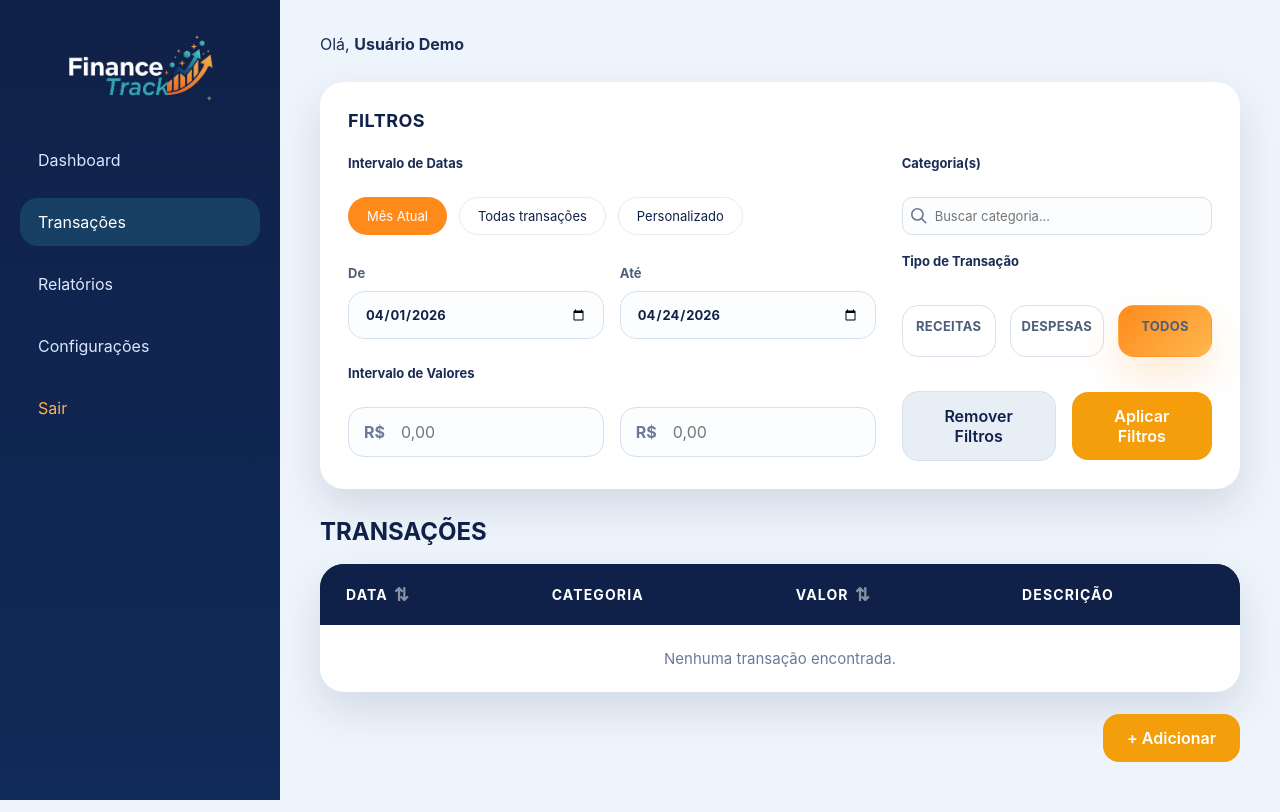
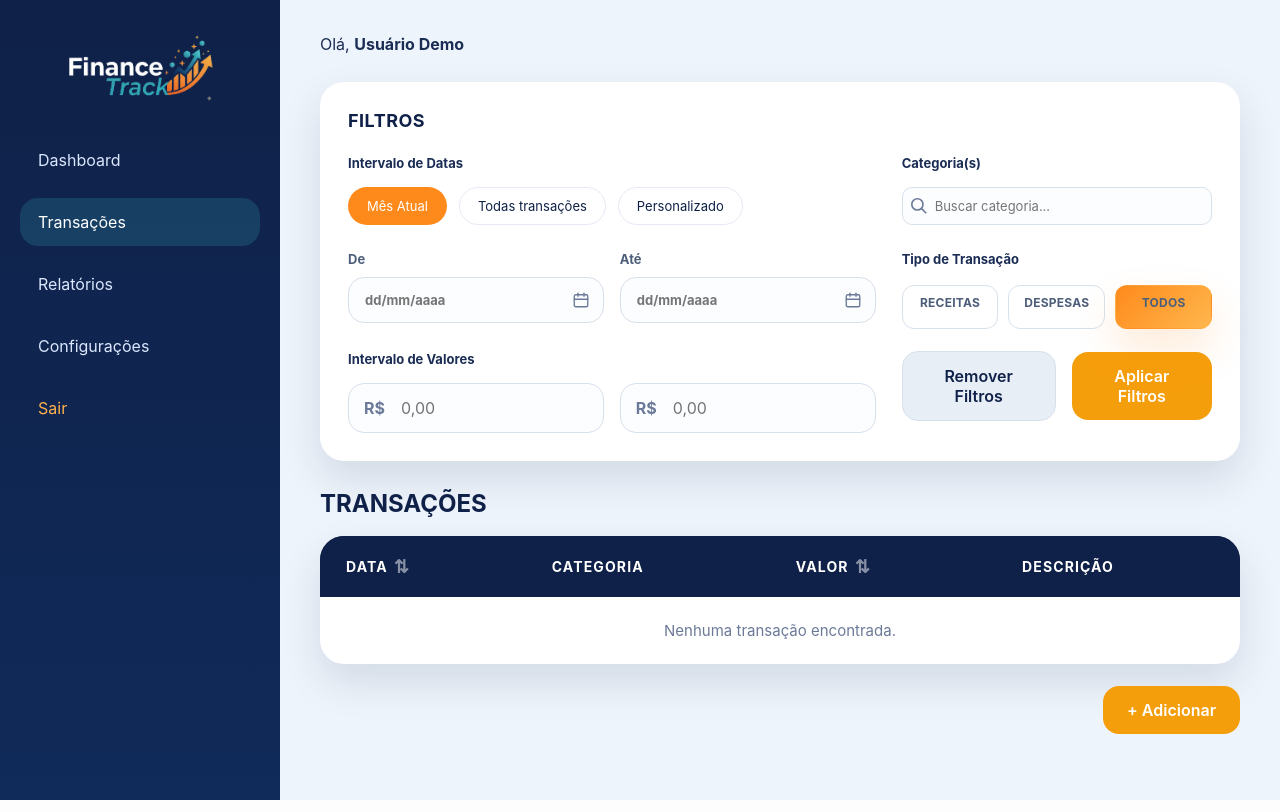
Before and after one commit to edu-mota749/FinanceTrack, a Flask app: page /transacoes in a window 1280 px wide. Run offline with Flask 3, Linux system fonts and the light colour scheme; the visitor is signed in with stand-in values (Sample User, id 1).

Commit message:
FinanceTrack 1.0

```diff
--- a/app.py
+++ b/app.py
@@ -614,6 +614,21 @@ def build_dashboard_data(user, period="month", selected_month=None, selected_yea
 
 
 def build_transaction_query(user):
+    def parse_filter_value(raw_value):
+        value = (raw_value or "").strip()
+        if not value:
+            return None
+
+        value = value.replace("R$", "").replace(" ", "")
+
+        if "," in value:
+            value = value.replace(".", "").replace(",", ".")
+
+        try:
+            return float(value)
+        except ValueError:
+            return None
+
     query = Transaction.query.filter(Transaction.user_id == user.id)
     start_date = (request.args.get("start_date") or "").strip()
     end_date = (request.args.get("end_date") or "").strip()
@@ -633,16 +648,20 @@ def build_transaction_query(user):
         query = query.filter(Transaction.category_id.in_(valid_category_ids))
     if tipo in ["income", "expense"]:
         query = query.filter(Transaction.type == tipo)
+
+    signed_amount = case(
+        (Transaction.type == "expense", -Transaction.amount),
+        else_=Transaction.amount,
+    )
+
     if min_value:
-        try:
-            query = query.filter(Transaction.amount >= float(min_value.replace(',', '.')))
-        except ValueError:
-            pass
+        parsed_min = parse_filter_value(min_value)
+        if parsed_min is not None:
+            query = query.filter(signed_amount >= parsed_min)
     if max_value:
-        try:
-            query = query.filter(Transaction.amount <= float(max_value.replace(',', '.')))
-        except ValueError:
-            pass
+        parsed_max = parse_filter_value(max_value)
+        if parsed_max is not None:
+            query = query.filter(signed_amount <= parsed_max)
 
     # Apply sorting
     if sort_by and sort_dir:
@@ -652,10 +671,6 @@ def build_transaction_query(user):
             elif sort_dir == "decrescente":
                 query = query.order_by(Transaction.date.desc())
         elif sort_by == "valor":
-            signed_amount = case(
-                (Transaction.type == "expense", -Transaction.amount),
-                else_=Transaction.amount,
-            )
             if sort_dir == "crescente":
                 query = query.order_by(signed_amount.asc())
             elif sort_dir == "decrescente":
--- a/static/css/style.css
+++ b/static/css/style.css
@@ -676,6 +676,34 @@ input:focus {
 .filter-group {
     display: grid;
     gap: 18px;
+}
+
+.transactions-filter-grid {
+    display: grid;
+    grid-template-columns: 1.7fr 1fr;
+    column-gap: 26px;
+    row-gap: 14px;
+    align-items: start;
+}
+
+.transactions-filter-column {
+    display: contents;
+}
+
+.transactions-filter-slot {
+    display: grid;
+    gap: 8px;
+}
+
+.transactions-filter-left .transactions-filter-slot:nth-child(1) { order: 1; }
+.transactions-filter-right .transactions-filter-slot:nth-child(1) { order: 2; }
+.transactions-filter-left .transactions-filter-slot:nth-child(2) { order: 3; }
+.transactions-filter-right .transactions-filter-slot:nth-child(2) { order: 4; }
+.transactions-filter-left .transactions-filter-slot:nth-child(3) { order: 5; }
+.transactions-filter-right .transactions-filter-slot:nth-child(3) { order: 6; }
+
+.transactions-filter-actions-slot {
+    align-content: end;
 }
 
 .filter-row {
@@ -916,6 +944,51 @@ input:focus {
     color: var(--text);
 }
 
+.manual-date-wrapper {
+    position: relative;
+    width: 100%;
+}
+
+.manual-date-wrapper .manual-date-text {
+    padding-right: 44px;
+}
+
+.manual-date-picker-btn {
+    position: absolute;
+    top: 50%;
+    right: 10px;
+    transform: translateY(-50%);
+    border: none;
+    background: transparent;
+    cursor: pointer;
+    color: #6c7a99;
+    padding: 4px;
+}
+
+.manual-date-picker-btn svg {
+    width: 18px;
+    height: 18px;
+    stroke: currentColor;
+    fill: none;
+    stroke-width: 1.8;
+    stroke-linecap: round;
+    stroke-linejoin: round;
+    display: block;
+}
+
+.manual-date-picker-btn:hover {
+    color: #0f7d85;
+}
+
+.manual-date-native {
+    position: absolute !important;
+    width: 1px !important;
+    height: 1px !important;
+    opacity: 0 !important;
+    pointer-events: none !important;
+    left: -9999px;
+}
+
 .text-subtle {
     color: #7a8ba9;
     font-size: 14px;
@@ -987,6 +1060,26 @@ input:focus {
     gap: 16px;
     align-items: center;
     margin-top: 8px;
+}
+
+.transactions-filter-grid .filter-actions {
+    margin-top: 0;
+}
+
+.transaction-type-row {
+    margin-top: 2px;
+    gap: 10px;
+}
+
+.transaction-type-row .radio-option {
+    min-height: 42px;
+    max-height: 46px;
+    padding: 8px 8px;
+    border-radius: 12px;
+}
+
+.transaction-type-row .radio-label {
+    font-size: 12px;
 }
 
 .secondary-button {
--- /dev/null
+++ b/static/js/date-inputs.js
@@ -0,0 +1,195 @@
+(function () {
+    function pad(value) {
+        return String(value).padStart(2, "0");
+    }
+
+    function isValidDate(year, month, day) {
+        const date = new Date(year, month - 1, day);
+        return (
+            date.getFullYear() === year &&
+            date.getMonth() === month - 1 &&
+            date.getDate() === day
+        );
+    }
+
+    function toDisplayValue(isoValue, type) {
+        if (!isoValue) {
+            return "";
+        }
+
+        if (type === "date") {
+            const parts = isoValue.split("-");
+            if (parts.length === 3) {
+                return `${parts[2]}/${parts[1]}/${parts[0]}`;
+            }
+        }
+
+        if (type === "month") {
+            const parts = isoValue.split("-");
+            if (parts.length >= 2) {
+                return `${parts[1]}/${parts[0]}`;
+            }
+        }
+
+        return isoValue;
+    }
+
+    function toIsoValue(rawValue, type) {
+        const raw = String(rawValue || "").trim();
+        if (!raw) {
+            return "";
+        }
+
+        if (type === "date") {
+            if (/^\d{4}-\d{2}-\d{2}$/.test(raw)) {
+                return raw;
+            }
+
+            const brDate = raw.match(/^(\d{1,2})[\/\-](\d{1,2})[\/\-](\d{4})$/);
+            const compactDate = raw.match(/^(\d{2})(\d{2})(\d{4})$/);
+            const parsed = brDate || compactDate;
+
+            if (!parsed) {
+                return null;
+            }
+
+            const day = Number(parsed[1]);
+            const month = Number(parsed[2]);
+            const year = Number(parsed[3]);
+
+            if (!isValidDate(year, month, day)) {
+                return null;
+            }
+
+            return `${year}-${pad(month)}-${pad(day)}`;
+        }
+
+        if (type === "month") {
+            if (/^\d{4}-\d{2}$/.test(raw)) {
+                return raw;
+            }
+
+            const brMonth = raw.match(/^(\d{1,2})[\/\-](\d{4})$/);
+            const compactMonth = raw.match(/^(\d{2})(\d{4})$/);
+            const parsed = brMonth || compactMonth;
+
+            if (!parsed) {
+                return null;
+            }
+
+            const month = Number(parsed[1]);
+            const year = Number(parsed[2]);
+            if (month < 1 || month > 12) {
+                return null;
+            }
+
+            return `${year}-${pad(month)}`;
+        }
+
+        return null;
+    }
+
+    function createManualField(nativeInput) {
+        if (nativeInput.dataset.manualDateReady === "true") {
+            return;
+        }
+
+        const fieldType = nativeInput.type;
+        nativeInput.dataset.manualDateReady = "true";
+        nativeInput.dataset.nativeType = fieldType;
+
+        const wrapper = document.createElement("div");
+        wrapper.className = "manual-date-wrapper";
+
+        const manualInput = document.createElement("input");
+        manualInput.type = "text";
+        manualInput.className = nativeInput.className;
+        manualInput.classList.add("manual-date-text");
+        manualInput.placeholder = fieldType === "month" ? "mm/aaaa" : "dd/mm/aaaa";
+        manualInput.inputMode = "numeric";
+        manualInput.autocomplete = "off";
+        manualInput.value = toDisplayValue(nativeInput.value, fieldType);
+
+        const pickerButton = document.createElement("button");
+        pickerButton.type = "button";
+        pickerButton.className = "manual-date-picker-btn";
+        pickerButton.setAttribute("aria-label", "Abrir calendário");
+        pickerButton.title = "Abrir calendário";
+        pickerButton.innerHTML = '<svg viewBox="0 0 24 24" aria-hidden="true" focusable="false"><rect x="3" y="5" width="18" height="16" rx="2"></rect><line x1="16" y1="3" x2="16" y2="7"></line><line x1="8" y1="3" x2="8" y2="7"></line><line x1="3" y1="11" x2="21" y2="11"></line></svg>';
+
+        nativeInput.classList.add("manual-date-native");
+        nativeInput.tabIndex = -1;
+
+        const parent = nativeInput.parentNode;
+        parent.insertBefore(wrapper, nativeInput);
+        wrapper.appendChild(manualInput);
+        wrapper.appendChild(pickerButton);
+        wrapper.appendChild(nativeInput);
+
+        function syncManualToNative(showError) {
+            const iso = toIsoValue(manualInput.value, fieldType);
+
+            if (iso === null) {
+                nativeInput.setCustomValidity("Data inválida. Use o formato dd/mm/aaaa.");
+                if (showError) {
+                    nativeInput.reportValidity();
+                    manualInput.focus();
+                }
+                return false;
+            }
+
+            nativeInput.setCustomValidity("");
+            nativeInput.value = iso;
+            manualInput.value = toDisplayValue(iso, fieldType);
+            return true;
+        }
+
+        function syncNativeToManual() {
+            manualInput.value = toDisplayValue(nativeInput.value, fieldType);
+            nativeInput.setCustomValidity("");
+        }
+
+        pickerButton.addEventListener("click", function () {
+            if (typeof nativeInput.showPicker === "function") {
+                nativeInput.showPicker();
+                return;
+            }
+
+            nativeInput.focus();
+        });
+
+        manualInput.addEventListener("blur", function () {
+            syncManualToNative(false);
+        });
+
+        manualInput.addEventListener("keydown", function (event) {
+            if (event.key === "Enter") {
+                event.preventDefault();
+                syncManualToNative(true);
+            }
+        });
+
+        nativeInput.addEventListener("change", syncNativeToManual);
+
+        const form = nativeInput.closest("form");
+        if (form) {
+            form.addEventListener("submit", function (event) {
+                const isValid = syncManualToNative(true);
+                if (!isValid) {
+                    event.preventDefault();
+                }
+            });
+        }
+    }
+
+    function enableManualDateInputs() {
+        const fields = document.querySelectorAll('input[type="date"], input[type="month"]');
+        fields.forEach(createManualField);
+    }
+
+    if (document.readyState === "loading") {
+        document.addEventListener("DOMContentLoaded", enableManualDateInputs);
+    } else {
+        enableManualDateInputs();
+    }
+})();
--- a/templates/dashboard.html
+++ b/templates/dashboard.html
@@ -5,6 +5,7 @@
     <meta name="viewport" content="width=device-width, initial-scale=1.0">
     <title>FinanceTrack | Dashboard</title>
     <link rel="stylesheet" href="{{ url_for('static', filename='css/style.css') }}">
+    <script src="{{ url_for('static', filename='js/date-inputs.js') }}"></script>
     <script src="https://cdn.jsdelivr.net/npm/chart.js"></script>
 </head>
 <body>
--- a/templates/relatorios.html
+++ b/templates/relatorios.html
@@ -5,6 +5,7 @@
     <meta name="viewport" content="width=device-width, initial-scale=1.0">
     <title>FinanceTrack | Relatórios</title>
     <link rel="stylesheet" href="{{ url_for('static', filename='css/style.css') }}">
+    <script src="{{ url_for('static', filename='js/date-inputs.js') }}"></script>
 </head>
 <body>
     <div class="page-shell dashboard-shell">
--- a/templates/transacoes.html
+++ b/templates/transacoes.html
@@ -5,6 +5,7 @@
     <meta name="viewport" content="width=device-width, initial-scale=1.0">
     <title>FinanceTrack | Transações</title>
     <link rel="stylesheet" href="{{ url_for('static', filename='css/style.css') }}">
+    <script src="{{ url_for('static', filename='js/date-inputs.js') }}"></script>
 </head>
 <body>
     <div class="page-shell dashboard-shell">
@@ -39,8 +40,9 @@
             <section class="filter-card">
                 <div class="card-title">FILTROS</div>
                 <form action="{{ url_for('transacoes') }}" method="get" id="filterForm">
-                    <div class="filter-grid">
-                        <div class="filter-group">
+                    <div class="filter-grid transactions-filter-grid">
+                        <div class="filter-group transactions-filter-column transactions-filter-left">
+                            <div class="transactions-filter-slot">
                                 <label>Intervalo de Datas</label>
                                 <input type="hidden" name="date_range" id="dateRangeInput" value="{{ filters.date_range }}">
                                 <div class="date-buttons">
@@ -48,6 +50,9 @@
                                     <button type="button" class="pill-button date-range-button" data-range="all" onclick="setDateRange('all')">Todas transações</button>
                                     <button type="button" class="pill-button date-range-button" data-range="custom" onclick="setDateRange('custom')">Personalizado</button>
                                 </div>
+                            </div>
+
+                            <div class="transactions-filter-slot">
                                 <div class="filter-row">
                                     <label>
                                         <span>De</span>
@@ -58,6 +63,9 @@
                                         <input class="small-input" type="date" name="end_date" value="{{ filters.end_date }}">
                                     </label>
                                 </div>
+                            </div>
+
+                            <div class="transactions-filter-slot">
                                 <label>Intervalo de Valores</label>
                                 <div class="filter-row">
                                     <div class="currency-input">
@@ -70,8 +78,10 @@
                                     </div>
                                 </div>
                             </div>
+                        </div>
 
-                        <div class="filter-group">
+                        <div class="filter-group transactions-filter-column transactions-filter-right">
+                            <div class="transactions-filter-slot">
                                 <label>Categoria(s)</label>
                                 <div class="category-filter-container">
                                     <div class="category-filter-input" id="categoryFilterInput">
@@ -93,8 +103,11 @@
                                         {% endfor %}
                                     </div>
                                 </div>
+                            </div>
+
+                            <div class="transactions-filter-slot">
                                 <label>Tipo de Transação</label>
-                            <div class="radio-row">
+                                <div class="radio-row transaction-type-row">
                                     <label class="radio-option" data-value="income">
                                         <input type="radio" name="tipo" value="income" {% if filters.tipo == 'income' %}checked{% endif %}>
                                         <span class="radio-label">Receitas</span>
@@ -108,9 +121,13 @@
                                         <span class="radio-label">Todos</span>
                                     </label>
                                 </div>
+                            </div>
+
+                            <div class="transactions-filter-slot transactions-filter-actions-slot">
                                 <div class="filter-actions">
                                     <button type="button" class="secondary-button" onclick="clearFilters()">Remover Filtros</button>
                                     <button type="submit" class="add-transaction-button">Aplicar Filtros</button>
+                                </div>
                             </div>
                         </div>
                     </div>
@@ -529,58 +546,77 @@
         // Sort table columns logic
         function initTableSort() {
             const sortableHeaders = document.querySelectorAll('.sortable');
+            const form = document.getElementById('filterForm');
+            const tableBody = document.querySelector('.table-highlight tbody');
+            const rows = tableBody ? Array.from(tableBody.querySelectorAll('tr.transaction-row')) : [];
 
-            const form = document.getElementById('filterForm');
+            rows.forEach((row, index) => {
+                row.dataset.originalIndex = String(index);
+            });
 
-            // Get current sort state from URL
-            const currentSortBy = new URLSearchParams(window.location.search).get('sort_by');
-            const currentSortDir = new URLSearchParams(window.location.search).get('sort_dir');
+            let currentSortBy = new URLSearchParams(window.location.search).get('sort_by') || '';
+            let currentSortDir = new URLSearchParams(window.location.search).get('sort_dir') || '';
 
-            // Restore visual state from URL
-            if (currentSortBy && currentSortDir) {
+            function getRowValue(row, sortField) {
+                if (sortField === 'date') {
+                    return new Date(row.dataset.date).getTime();
+                }
+
+                const amount = Number(row.dataset.amount || 0);
+                return row.dataset.type === 'expense' ? -amount : amount;
+            }
+
+            function updateHeaderState() {
                 sortableHeaders.forEach((header) => {
                     const sortField = header.dataset.sort;
-                    const shouldMatch = (sortField === 'date' && currentSortBy === 'data') ||
-                                       (sortField === 'amount' && currentSortBy === 'valor');
-                    if (shouldMatch) {
-                        header.classList.add(currentSortDir === 'crescente' ? 'sort-asc' : 'sort-desc');
-                    }
+                    const isActive = (sortField === 'date' && currentSortBy === 'data') || (sortField === 'amount' && currentSortBy === 'valor');
+                    header.classList.toggle('sort-asc', isActive && currentSortDir === 'crescente');
+                    header.classList.toggle('sort-desc', isActive && currentSortDir === 'decrescente');
                 });
             }
 
-            sortableHeaders.forEach((header) => {
-                header.addEventListener('click', function(e) {
-                    const sortField = this.dataset.sort;
-
-                    // Get current sort state from URL
-                    const params = new URLSearchParams(window.location.search);
-                    const currSortBy = params.get('sort_by');
-                    const currSortDir = params.get('sort_dir');
-
-                    // Determine new sort state
-                    const fieldName = sortField === 'date' ? 'data' : 'valor';
-                    let newSortBy = '';
-                    let newSortDir = '';
-
-                    if (currSortBy === fieldName) {
-                        // Same field: asc -> desc -> none
-                        if (currSortDir === 'crescente') {
-                            newSortBy = fieldName;
-                            newSortDir = 'decrescente';
-                        } else if (currSortDir === 'decrescente') {
-                            newSortBy = '';
-                            newSortDir = '';
-                        } else {
-                            newSortBy = fieldName;
-                            newSortDir = 'crescente';
-                        }
-                    } else {
-                        // Different field: start with asc
-                        newSortBy = fieldName;
-                        newSortDir = 'crescente';
+            function applySort() {
+                if (!tableBody || rows.length < 2) {
+                    updateHeaderState();
+                    return;
                 }
 
-                    // Update hidden inputs
+                const sortField = currentSortBy === 'data' ? 'date' : currentSortBy === 'valor' ? 'amount' : '';
+
+                const sortedRows = rows.slice().sort((leftRow, rightRow) => {
+                    if (!sortField || !currentSortDir) {
+                        return Number(leftRow.dataset.originalIndex) - Number(rightRow.dataset.originalIndex);
+                    }
+
+                    const leftValue = getRowValue(leftRow, sortField);
+                    const rightValue = getRowValue(rightRow, sortField);
+
+                    if (leftValue === rightValue) {
+                        return Number(leftRow.dataset.originalIndex) - Number(rightRow.dataset.originalIndex);
+                    }
+
+                    const direction = currentSortDir === 'crescente' ? 1 : -1;
+                    return leftValue > rightValue ? direction : -direction;
+                });
+
+                sortedRows.forEach((row) => tableBody.appendChild(row));
+                updateHeaderState();
+            }
+
+            function syncSortToUrl() {
+                const params = new URLSearchParams(window.location.search);
+
+                if (currentSortBy && currentSortDir) {
+                    params.set('sort_by', currentSortBy);
+                    params.set('sort_dir', currentSortDir);
+                } else {
+                    params.delete('sort_by');
+                    params.delete('sort_dir');
+                }
+
+                const newUrl = `${window.location.pathname}?${params.toString()}`.replace(/\?$/, '');
+                window.history.replaceState({}, '', newUrl);
+
                 let sortByInput = form.querySelector('input[name="sort_by"]');
                 let sortDirInput = form.querySelector('input[name="sort_dir"]');
 
@@ -598,13 +634,41 @@
                     form.appendChild(sortDirInput);
                 }
 
-                    sortByInput.value = newSortBy;
-                    sortDirInput.value = newSortDir;
+                sortByInput.value = currentSortBy;
+                sortDirInput.value = currentSortDir;
+            }
 
-                    // Submit form
-                    form.submit();
+            function setSortState(sortField) {
+                const fieldName = sortField === 'date' ? 'data' : 'valor';
+
+                if (currentSortBy === fieldName) {
+                    if (currentSortDir === 'crescente') {
+                        currentSortDir = 'decrescente';
+                    } else if (currentSortDir === 'decrescente') {
+                        currentSortBy = '';
+                        currentSortDir = '';
+                    } else {
+                        currentSortDir = 'crescente';
+                    }
+                } else {
+                    currentSortBy = fieldName;
+                    currentSortDir = 'crescente';
+                }
+
+                applySort();
+                syncSortToUrl();
+            }
+
+            applySort();
+
+            sortableHeaders.forEach((header) => {
+                header.addEventListener('click', function(e) {
+                    e.preventDefault();
+                    setSortState(this.dataset.sort);
                 });
             });
+
+            syncSortToUrl();
         }
     </script>
 </body>
```
Also changed, not shown: 1 other file. Lines whose indentation alone changed are shown as unchanged.
